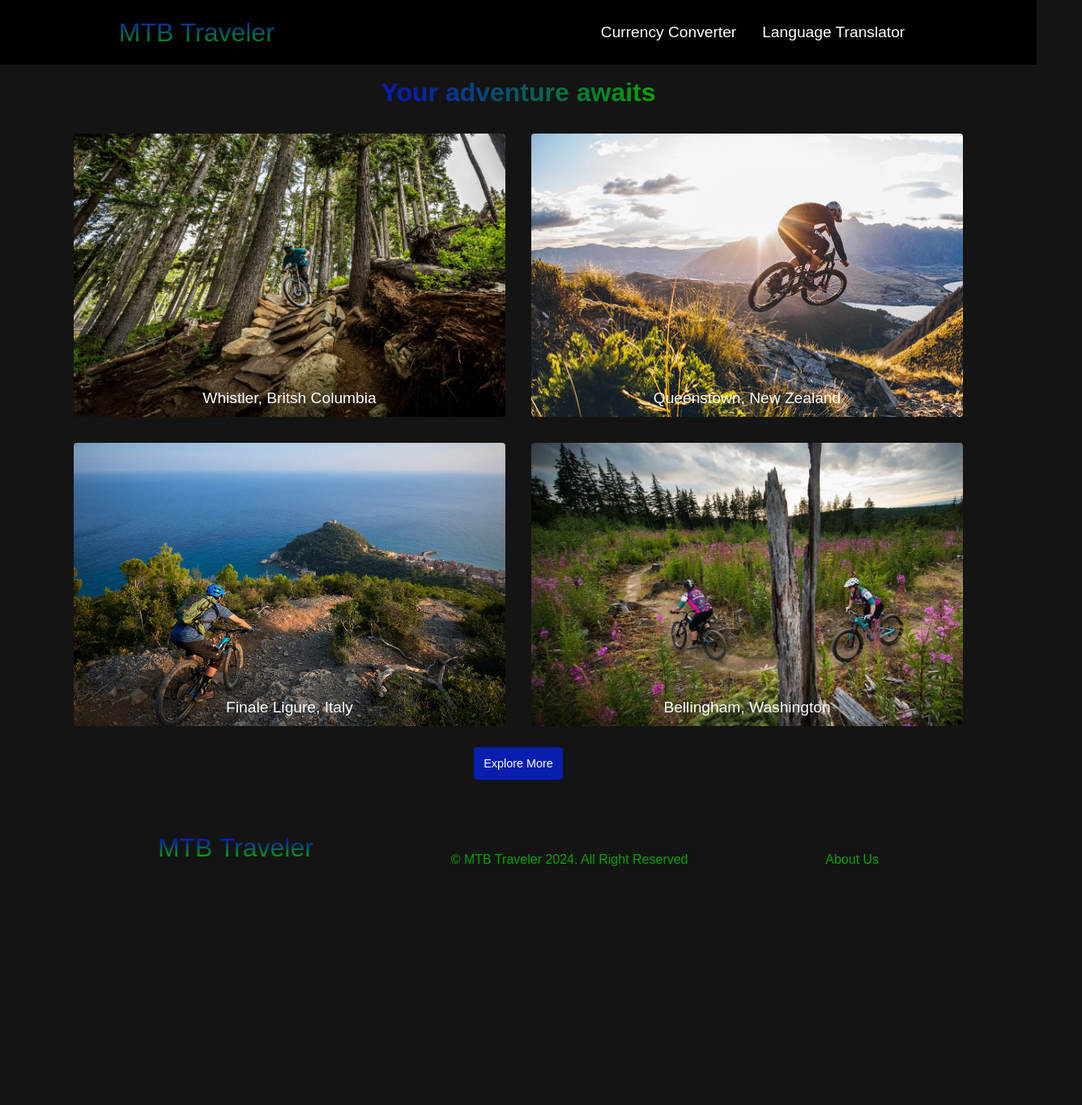
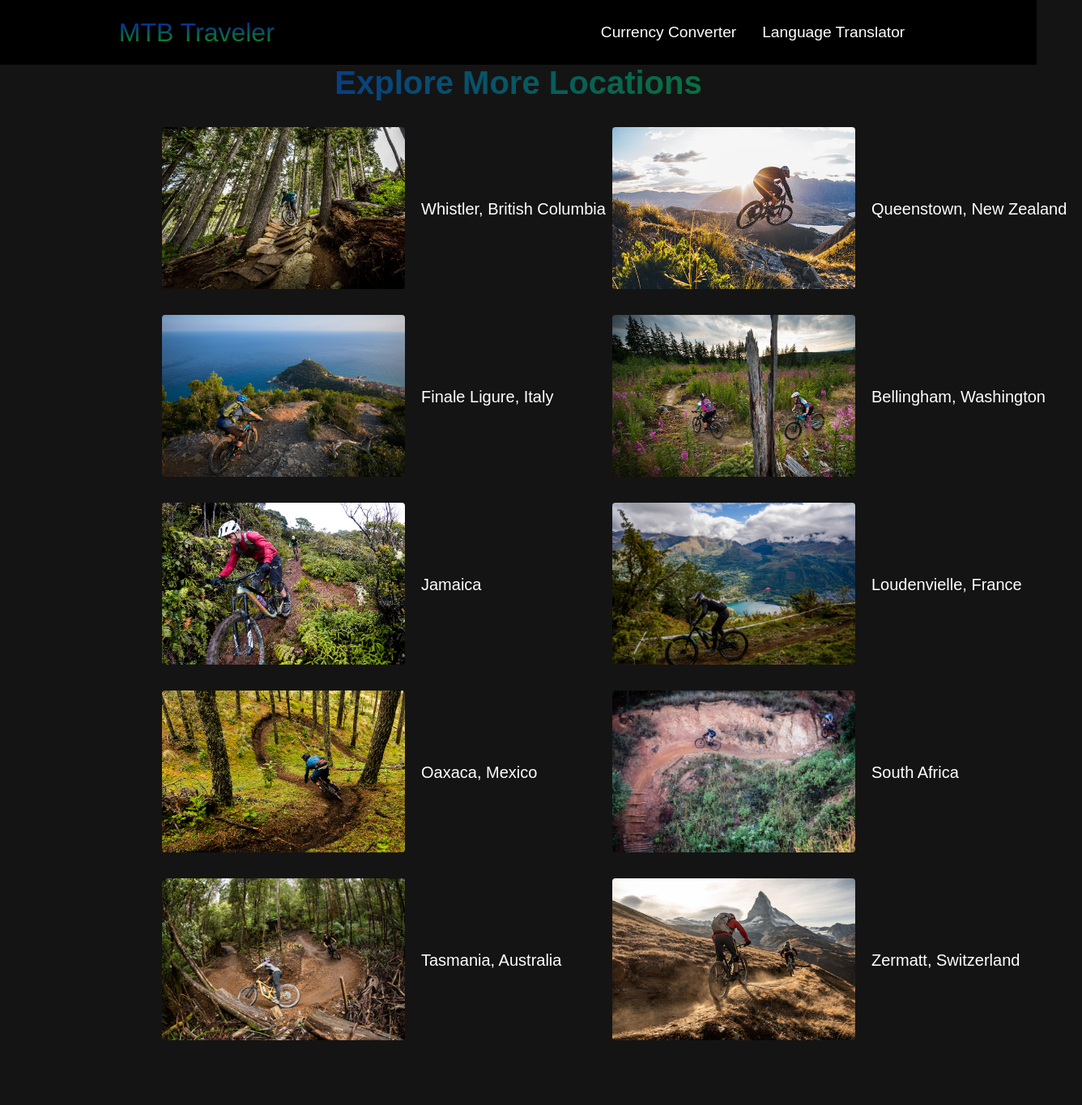
Before and after one commit to keenanlong9/MTB-Traveler, a React (Create React App) app: page /explore in a window 1280 px wide. Shown: the top 1365 px of the page at 81% size, 1336 px wide, since content can reach past the window. Before the commit the page ends 1101 px from the top, so only its background shows below. Built offline with nearby package versions, Linux system fonts and the light colour scheme.

Commit message:
Added explore page

```diff
--- a/src/App.js
+++ b/src/App.js
@@ -3,6 +3,7 @@ import Home from './pages/Home';
 import About from './pages/About';
 import Currency from './pages/Currency';
 import Language from './pages/Language';
+import Explore from './pages/Explore';
 import './styles.css'
 
 function App() {
@@ -15,6 +16,7 @@ function App() {
           <Route path='/about' element={<About />} />
           <Route path='/currency' element={<Currency />} />
           <Route path='/language' element={<Language />} />
+          <Route path='/explore' element={<Explore/>}/>
           <Route path='*' element={<Home />} />
         </Routes>
       </BrowserRouter>
--- a/src/pages/Explore.js
+++ b/src/pages/Explore.js
@@ -0,0 +1,116 @@
+import NavBar from "../components/NavBar";
+import Footer from "../components/Footer";
+
+export default function Explore() {
+    return (
+        <div>
+            <NavBar></NavBar>
+            <div class="explore_locations">
+            <h1>Explore More Locations</h1>
+            <div class="explore_locations_container">
+                <div class="explore_locations_card">
+                <a
+                    href="Locations/Location-Whistler.html"
+                    style={{ textDecoration: 'none' }}
+                >
+                    <div class="explore_location_name">
+                    <p>Whistler, British Columbia</p>
+                    </div>
+                </a>
+                </div>
+                <div class="explore_locations_card">
+                <a
+                    href="Locations/Location-Queenstown.html"
+                    style={{ textDecoration: 'none' }}
+                >
+                    <div class="explore_location_name">
+                    <p>Queenstown, New Zealand</p>
+                    </div>
+                </a>
+                </div>
+                <div class="explore_locations_card">
+                <a
+                    href="Locations/Location-Finale_Ligure.html"
+                    style={{ textDecoration: 'none' }}
+                >
+                    <div class="explore_location_name">
+                    <p>Finale Ligure, Italy</p>
+                    </div>
+                </a>
+                </div>
+                <div class="explore_locations_card">
+                <a
+                    href="Locations/Location-Bellingham.html"
+                    style={{ textDecoration: 'none' }}
+                >
+                    <div class="explore_location_name">
+                    <p>Bellingham, Washington</p>
+                    </div>
+                </a>
+                </div>
+                <div class="explore_locations_card">
+                <a
+                    href="Locations/Location-Jamaica.html"
+                    style={{ textDecoration: 'none' }}
+                >
+                    <div class="explore_location_name">
+                    <p>Jamaica</p>
+                    </div>
+                </a>
+                </div>
+                <div class="explore_locations_card">
+                <a
+                    href="Locations/Location-Loudenvielle.html"
+                    style={{ textDecoration: 'none' }}
+                >
+                    <div class="explore_location_name">
+                    <p>Loudenvielle, France</p>
+                    </div>
+                </a>
+                </div>
+                <div class="explore_locations_card">
+                <a
+                    href="Locations/Location-Oaxaca.html"
+                    style={{ textDecoration: 'none' }}
+                >
+                    <div class="explore_location_name">
+                    <p>Oaxaca, Mexico</p>
+                    </div>
+                </a>
+                </div>
+                <div class="explore_locations_card">
+                <a
+                    href="Locations/Location-South_Africa.html"
+                    style={{ textDecoration: 'none' }}
+                >
+                    <div class="explore_location_name">
+                    <p>South Africa</p>
+                    </div>
+                </a>
+                </div>
+                <div class="explore_locations_card">
+                <a
+                    href="Locations/Location-Tasmania.html"
+                    style={{ textDecoration: 'none' }}
+                >
+                    <div class="explore_location_name">
+                    <p>Tasmania, Australia</p>
+                    </div>
+                </a>
+                </div>
+                <div class="explore_locations_card">
+                <a
+                    href="Locations/Location-Zermatt.html"
+                    style={{ textDecoration: 'none' }}
+                >
+                    <div class="explore_location_name">
+                    <p>Zermatt, Switzerland</p>
+                    </div>
+                </a>
+                </div>
+            </div>
+            </div>
+            <Footer></Footer>
+        </div>
+    )
+}
--- a/src/pages/Home.js
+++ b/src/pages/Home.js
@@ -1,5 +1,6 @@
 import NavBar from '../components/NavBar';
 import Footer from '../components/Footer';
+import { Link } from 'react-router-dom';
 
 export default function Home () {
     return (
@@ -37,9 +38,14 @@ export default function Home () {
                         >
                     </div>
                 </div>
-                <a href="src/Explore.html">
+                <div class="explore_btn_container">
+                    <Link to="/explore" id="explore_btn">
+                        <button class="explore_btn"><p>Explore More</p></button>
+                    </Link>
+                </div>
+                {/* <a href="src/Explore.html">
                     <button class="explore_btn"><span>Explore More</span></button>
-                </a>
+                </a> */}
             </div>
             <Footer></Footer>
         </div>
--- a/src/styles.css
+++ b/src/styles.css
@@ -298,12 +298,13 @@ body {
 }
 
 .explore_btn {
-    font-size: 1rem;
+    font-size: 1.1rem;
     background-color: rgb(7, 30, 175);
-    padding: 14px 32px;
-    margin: 10px 0px 30px;
+    height: 50px;
+    width: 130px;
+    margin-bottom: -30px;
     border: none;
-    border-radius: 4px;
+    border-radius: 8px;
     cursor: pointer;
     position: relative;
     transition: all 0.35s;
@@ -312,7 +313,7 @@ body {
     overflow: hidden;
 }
 
-.explore_btn span{
+.explore_btn p{
     position: relative;
     z-index: 2;
 }
@@ -326,8 +327,7 @@ body {
     height: 100%;
     background-color: rgb(8, 161, 0);
     transition: all 0.35s;
-    border-radius: 4px;
-    z-index: 1;
+    border-radius: 8px;
 }
 
 .explore_btn:hover::after {
@@ -348,10 +348,10 @@ body {
         padding-top: 316px;
     }
 
-    .explore_btn {
+    /* .explore_btn {
         padding: 12px ;
         font-size: 0.9rem;
-    }
+    } */
 }
 
 @media screen and (max-width: 1142px) {
@@ -369,10 +369,10 @@ body {
         font-size: 1rem;
     }
 
-    .explore_btn {
+    /* .explore_btn {
         padding: 12px ;
         font-size: 0.9rem;
-    }
+    } */
 }
 
 @media screen and (max-width: 960px) {
@@ -389,10 +389,10 @@ body {
         padding-top: 316px;
     }
 
-    .explore_btn {
+    /* .explore_btn {
         padding: 12px ;
         font-size: 0.9rem;
-    }
+    } */
 }
 
 /* Explore.html Body Section */
@@ -442,6 +442,11 @@ body {
 .explore_locations_card a {
     height: 300px;
     width: 300px;
+}
+
+.explore_locations_card p:hover {
+    color: rgb(8, 161, 0);
+    transition: ease 0.5s;
 }
 
 .explore_location_name {
@@ -912,8 +917,8 @@ body {
     }
 
     .about_us_text p {
-        font-size: 1.0rem;
-        width: 500px;
+        font-size: 1.2rem;
+        width: 550px;
     }
 
     .about_us_container ul {
```
